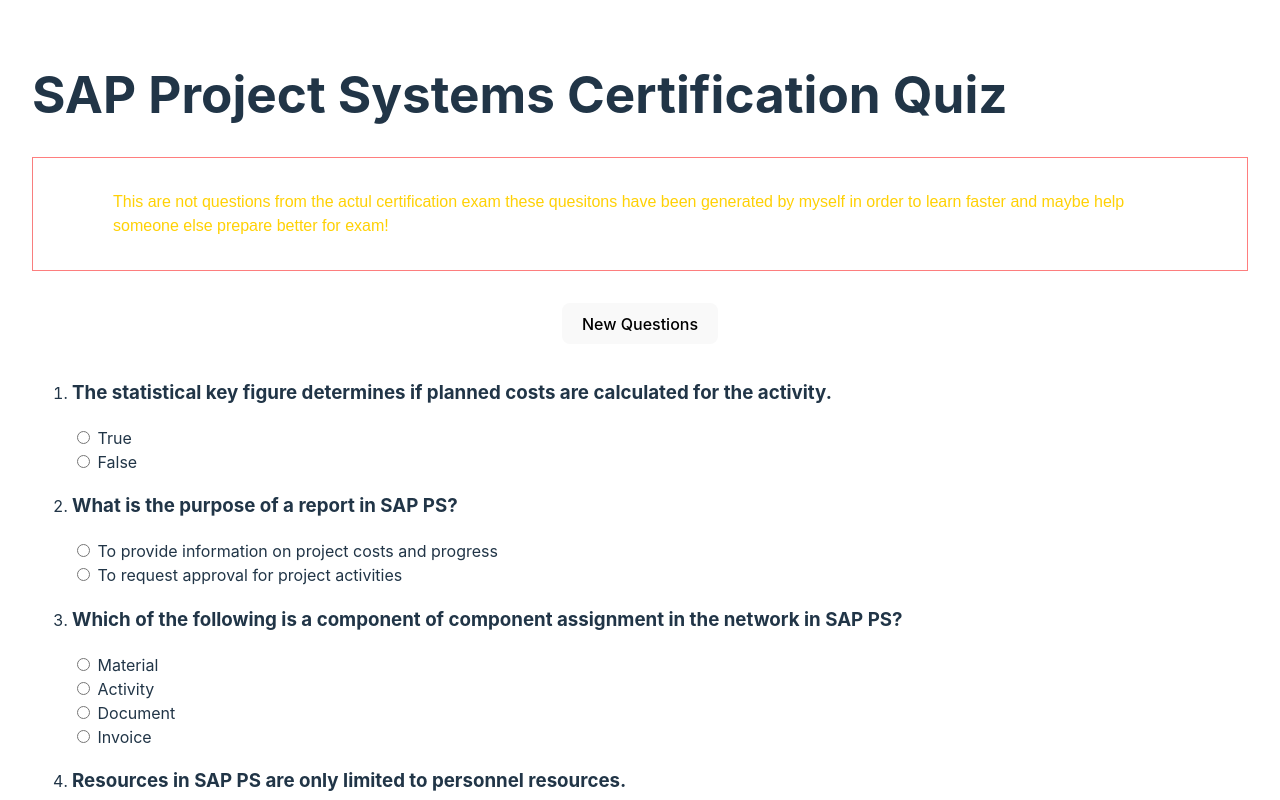
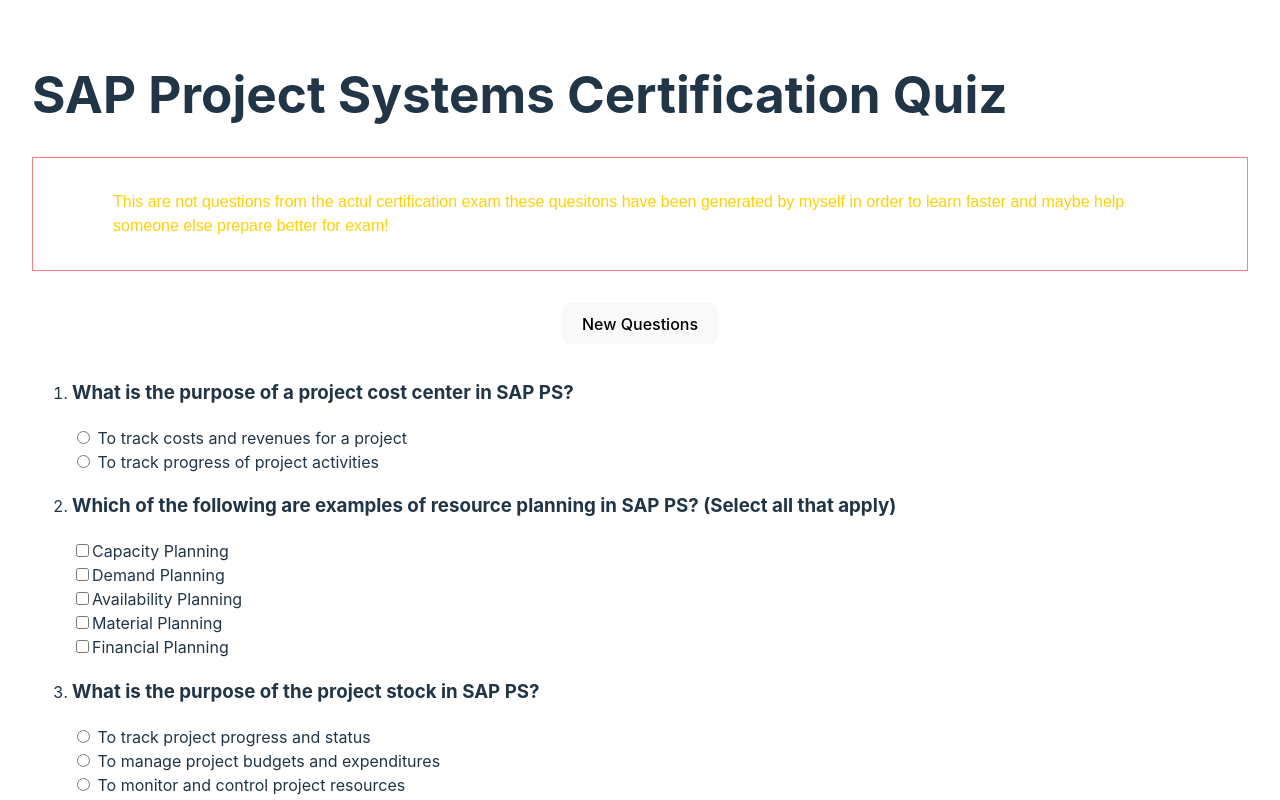
Before and after one commit to sinisam92/sap-ps-quiz, a React (Vite) app: page / in a window 1280 px wide. Shown: the top 800 px of the page. Built offline with nearby package versions, Linux system fonts and the light colour scheme.

Commit message:
added questions

```diff
--- a/src/data/questions2.js
+++ b/src/data/questions2.js
@@ -81,16 +81,6 @@
   },
   {
     question: 'SAP Project System is a module within SAP ERP.',
-    type: 'true_false',
-    options: [
-      { option: 'True', value: true },
-      { option: 'False', value: false },
-    ],
-    correct_answer: true,
-  },
-  {
-    question:
-      'A WBS element in SAP PS represents a single task or a group of related tasks.',
     type: 'true_false',
     options: [
       { option: 'True', value: true },
```
